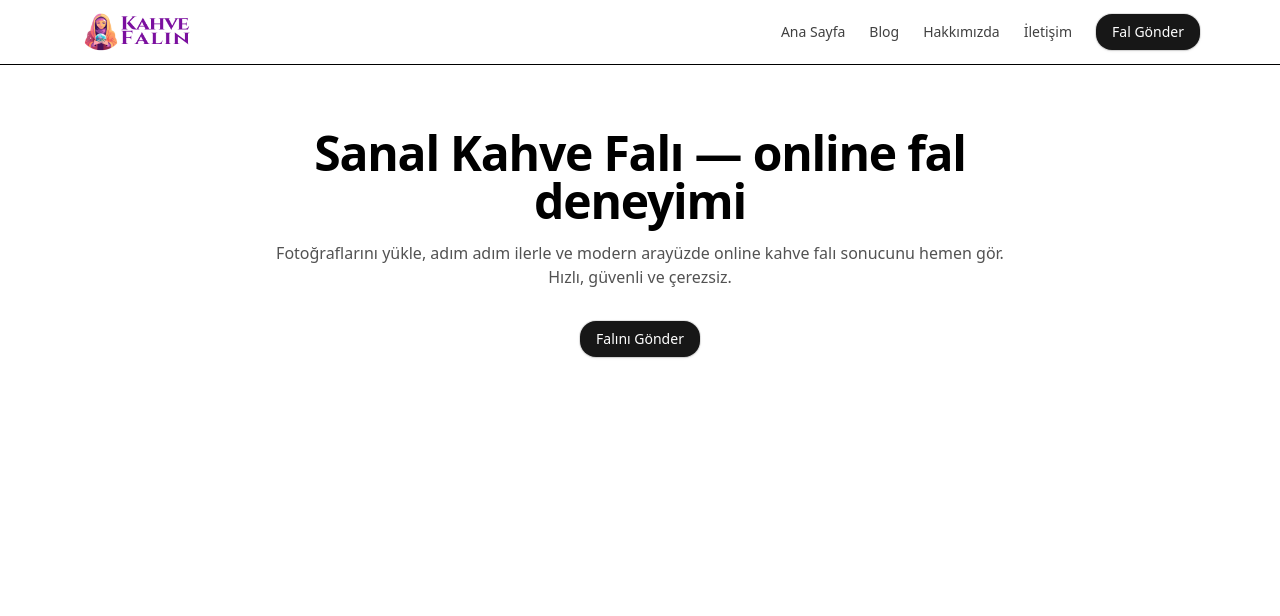
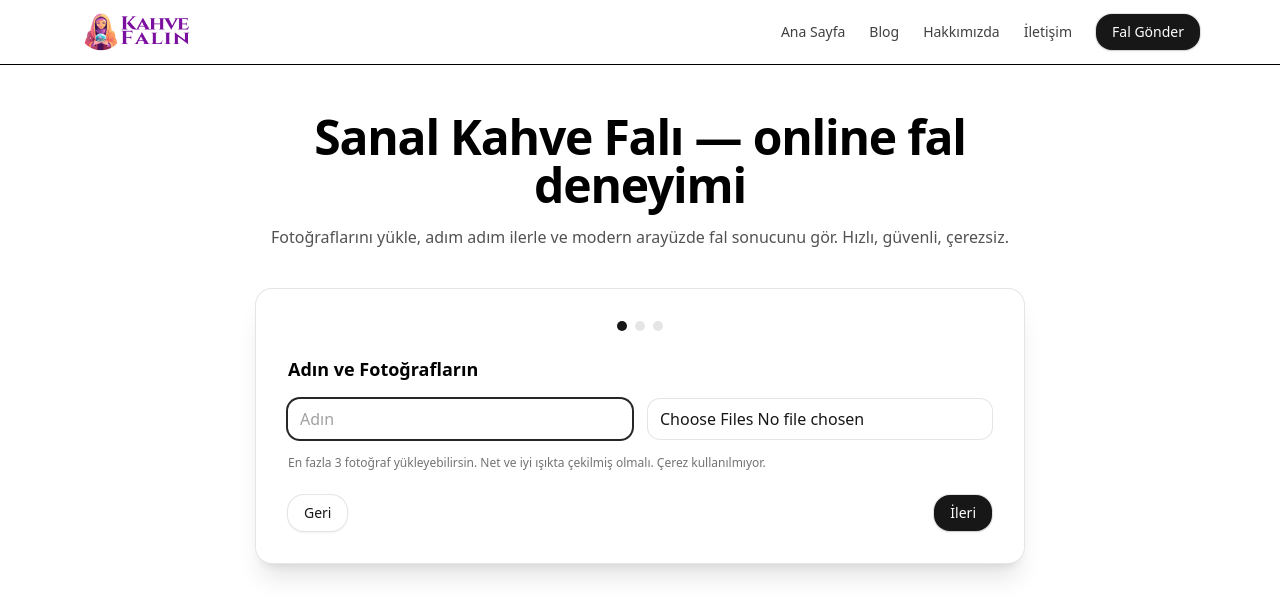
Before and after one commit to kuleliworks/kahve-fali, a Next.js app: page / in a window 1280 px wide. Shown: the top 616 px of the page. Built offline with nearby package versions, Linux system fonts and the light colour scheme.

Commit message:
Update page.tsx

```diff
--- a/app/page.tsx
+++ b/app/page.tsx
@@ -1,17 +1,21 @@
+import StepForm from "@/components/StepForm";
+
 export default function Page() {
   return (
-    <section className="mx-auto max-w-5xl px-4 py-16">
+    <section className="mx-auto max-w-6xl px-4 py-12">
+      {/* Hero */}
       <div className="mx-auto max-w-3xl text-center">
         <h1 className="text-4xl font-bold tracking-tight sm:text-5xl">
           Sanal Kahve Falı — online fal deneyimi
         </h1>
         <p className="mt-4 text-neutral-600">
-          Fotoğraflarını yükle, adım adım ilerle ve modern arayüzde online kahve falı sonucunu hemen gör.
-          Hızlı, güvenli ve çerezsiz.
+          Fotoğraflarını yükle, adım adım ilerle ve modern arayüzde fal sonucunu gör. Hızlı, güvenli, çerezsiz.
         </p>
-        <div className="mt-8">
-          <a href="#form" className="btn btn-primary">Falını Gönder</a>
-        </div>
+      </div>
+
+      {/* Form */}
+      <div id="form" className="mx-auto mt-10 max-w-3xl">
+        <StepForm />
       </div>
     </section>
   );
```
